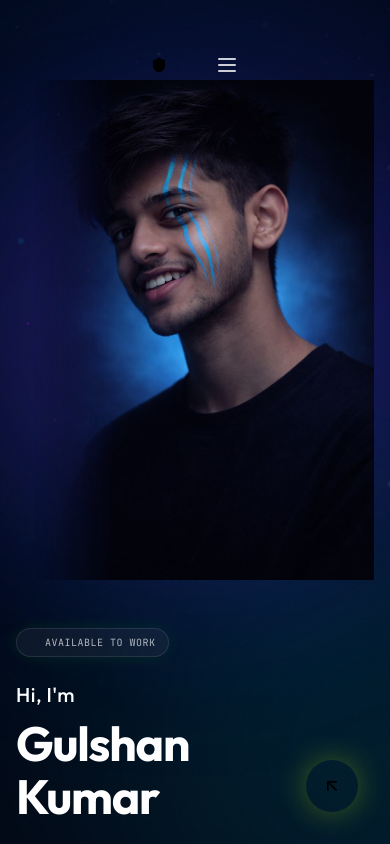
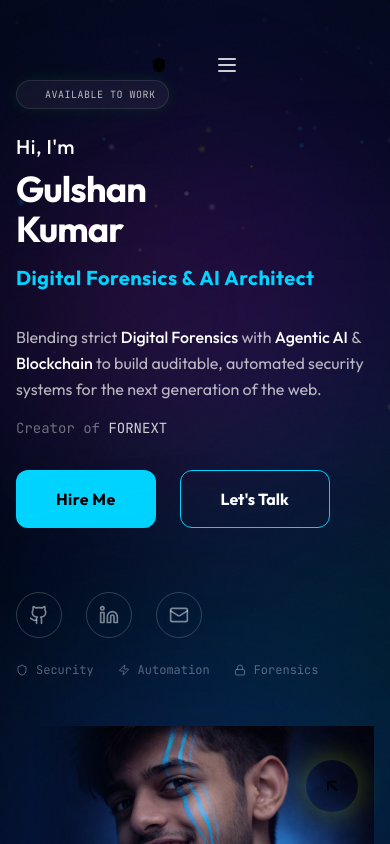
Before and after one commit to 0xsherlocks/MyPortfolio, a Next.js app: page / in a window 390 px wide. Shown: the top 844 px of the page. Built offline with nearby package versions, Linux system fonts and the light colour scheme.

Commit message:
Refactor Hero component layout and styles
Adjusted layout and styling for the Hero component, including height adjustments and text order changes.

```diff
--- a/components/Hero.tsx
+++ b/components/Hero.tsx
@@ -40,12 +40,12 @@ export default function Hero() {
 
 
       <div className="container mx-auto px-4 md:px-6 relative z-10 w-full">
-        <div className="grid lg:grid-cols-2 gap-12 lg:gap-8 items-center min-h-[80vh]">
+        <div className="grid lg:grid-cols-2 gap-12 lg:gap-8 items-center min-h-0 lg:min-h-[80vh]">
 
           {/* LEFT COLUMN: Text Content */}
           <motion.div
             style={{ y: yText }}
-            className="flex flex-col items-start text-left order-2 lg:order-1"
+            className="flex flex-col items-start text-left order-1 lg:order-1"
           >
 
             {/* Status Badge */}
@@ -73,7 +73,7 @@ export default function Hero() {
               <h2 className="text-xl md:text-3xl font-display font-medium text-white mb-2 tracking-wide">
                 Hi, I'm
               </h2>
-              <h1 className="text-5xl sm:text-7xl md:text-8xl font-display font-bold text-white tracking-tight mb-4 leading-[1.1]">
+              <h1 className="text-4xl sm:text-6xl md:text-8xl font-display font-bold text-white tracking-tight mb-4 leading-[1.1]">
                 Gulshan <br /> Kumar
               </h1>
             </motion.div>
@@ -86,7 +86,7 @@ export default function Hero() {
               className="mb-8"
             >
               <h3 className="text-xl md:text-3xl font-display font-bold text-[#00d4ff] tracking-wide">
-                Digital Forensics & AI Systems Enthusiast
+                Digital Forensics & AI Architect
               </h3>
             </motion.div>
 
@@ -168,7 +168,7 @@ export default function Hero() {
             initial={{ opacity: 0, x: 50 }}
             animate={{ opacity: 1, x: 0 }}
             transition={{ duration: 1.0, ease: "easeOut" }}
-            className="relative h-[500px] md:h-[700px] w-full flex items-center justify-end order-1 lg:order-2"
+            className="relative h-[350px] md:h-[700px] w-full flex items-center justify-end order-2 lg:order-2"
           >
             {/* Smoke Effect - Atmospheric layer */}
             <div className="absolute inset-0 -z-10 overflow-hidden opacity-60 mix-blend-screen">
```
